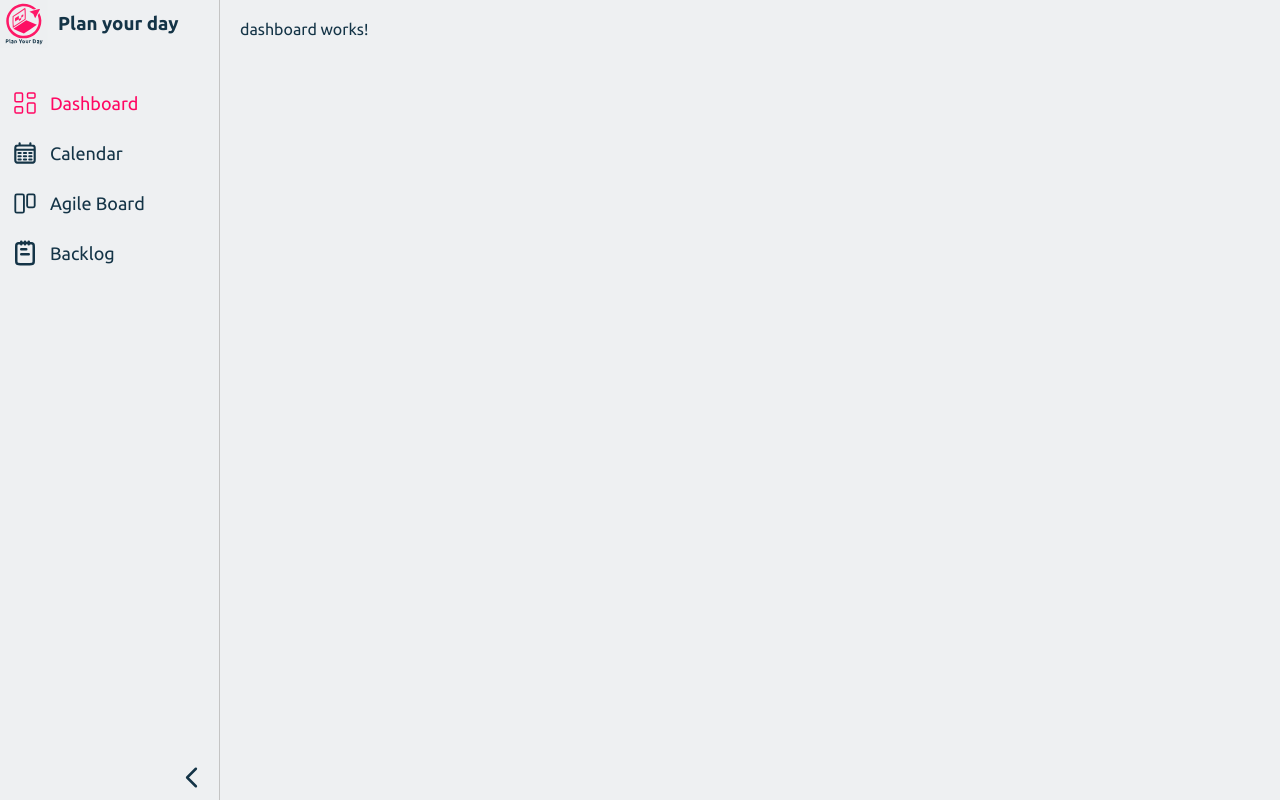
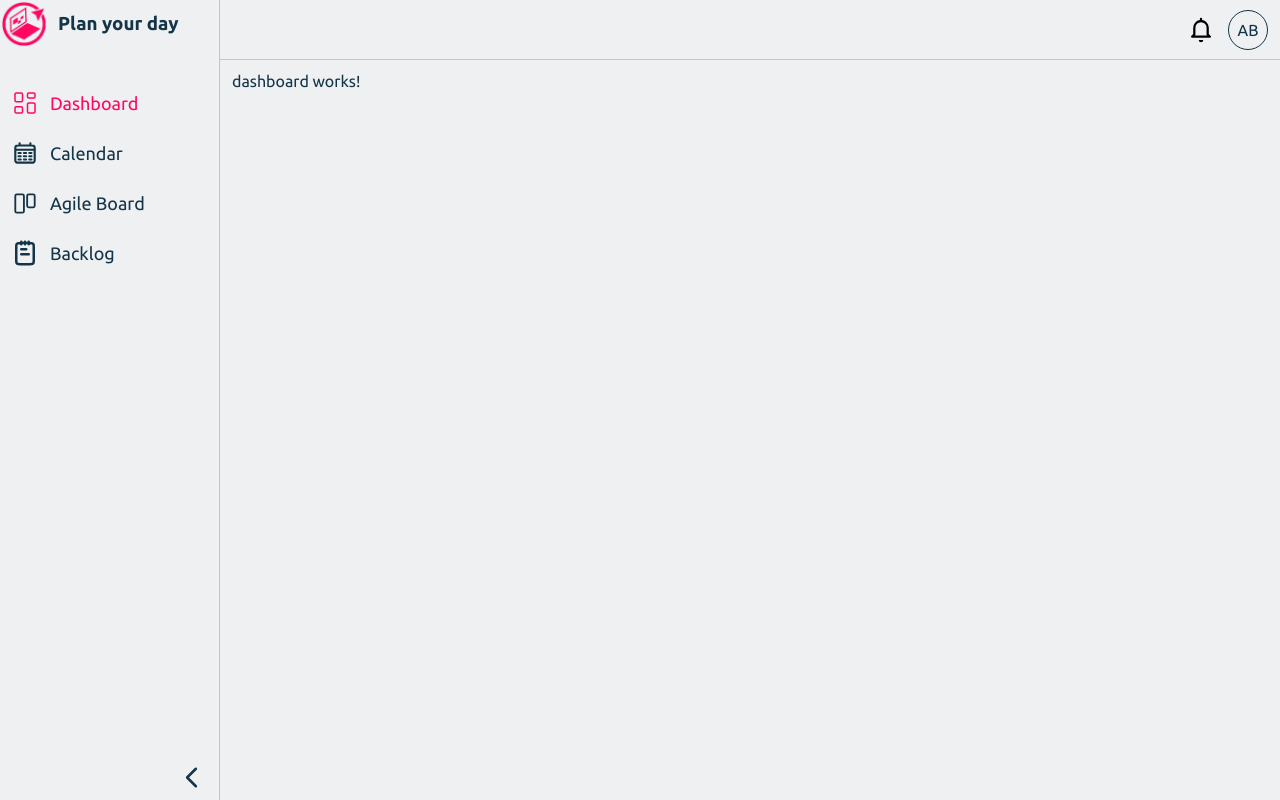
Before and after one commit to alexhetley6107/pyd, an Angular app: page /login in a window 1280 px wide. Both pictures are taken after typing "Sample", "Sample123" into the empty fields and a click on the button "Login". Built offline with nearby package versions, Linux system fonts and the light colour scheme.

Commit message:
feat: top-bar

```diff
--- a/src/shared/ui/logo/logo.component.scss
+++ b/src/shared/ui/logo/logo.component.scss
@@ -1,5 +1,5 @@
 .logo {
-  background: url('/images/logo.svg') no-repeat center/cover;
+  background: url('/images/logo.png') no-repeat center/cover;
 
   &.sm {
     width: 30px;
--- a/src/widgets/main-layout/main-layout.component.html
+++ b/src/widgets/main-layout/main-layout.component.html
@@ -2,9 +2,9 @@
   <side-menu size="lg"></side-menu>
 
   <div class="content">
-    <div class="topbar"></div>
+    <top-bar></top-bar>
 
-    <div class="content">
+    <div class="container">
       <router-outlet></router-outlet>
     </div>
   </div>
--- a/src/widgets/main-layout/main-layout.component.scss
+++ b/src/widgets/main-layout/main-layout.component.scss
@@ -1,7 +1,14 @@
 .wrapper {
   display: flex;
   height: 100svh;
+  width: 100svw;
+
   .content {
-    padding: 10px;
+    width: 100%;
+    flex-grow: 1;
+
+    .container {
+      padding: 12px;
+    }
   }
 }
--- a/src/widgets/main-layout/main-layout.component.ts
+++ b/src/widgets/main-layout/main-layout.component.ts
@@ -1,10 +1,11 @@
 import { Component } from '@angular/core';
 import { RouterOutlet } from '@angular/router';
 import { SideMenuComponent } from './side-menu/side-menu.component';
+import { TopBarComponent } from './top-bar/top-bar.component';
 
 @Component({
   selector: 'app-main-layout',
-  imports: [RouterOutlet, SideMenuComponent],
+  imports: [RouterOutlet, SideMenuComponent, TopBarComponent],
   templateUrl: './main-layout.component.html',
   styleUrl: './main-layout.component.scss',
   standalone: true,
--- /dev/null
+++ b/src/widgets/main-layout/top-bar/top-bar.component.html
@@ -0,0 +1,5 @@
+<div class="topbar">
+  <img src="/svg/notification.svg" alt="" />
+
+  <div class="circle" (click)="handleLogout()">AB</div>
+</div>
--- /dev/null
+++ b/src/widgets/main-layout/top-bar/top-bar.component.scss
@@ -0,0 +1,26 @@
+.topbar {
+  width: 100%;
+  height: 60px;
+  border-bottom: 1px solid var(--gray-color);
+  display: flex;
+  align-items: center;
+  justify-content: end;
+  gap: 12px;
+
+  img {
+    width: 30px;
+    height: 30px;
+  }
+
+  .circle {
+    width: 40px;
+    height: 40px;
+    border-radius: 50%;
+    border: 1px solid var(--blue-color);
+    margin-right: 12px;
+    display: flex;
+    align-items: center;
+    justify-content: center;
+    cursor: pointer;
+  }
+}
--- /dev/null
+++ b/src/widgets/main-layout/top-bar/top-bar.component.ts
@@ -0,0 +1,16 @@
+import { Component, inject } from '@angular/core';
+import { Router } from '@angular/router';
+
+@Component({
+  selector: 'top-bar',
+  imports: [],
+  templateUrl: './top-bar.component.html',
+  styleUrl: './top-bar.component.scss',
+})
+export class TopBarComponent {
+  router = inject(Router);
+
+  handleLogout() {
+    this.router.navigate(['login']);
+  }
+}
```
Also changed, not shown: public/images/logo.png (added), public/svg/notification.svg (added).
